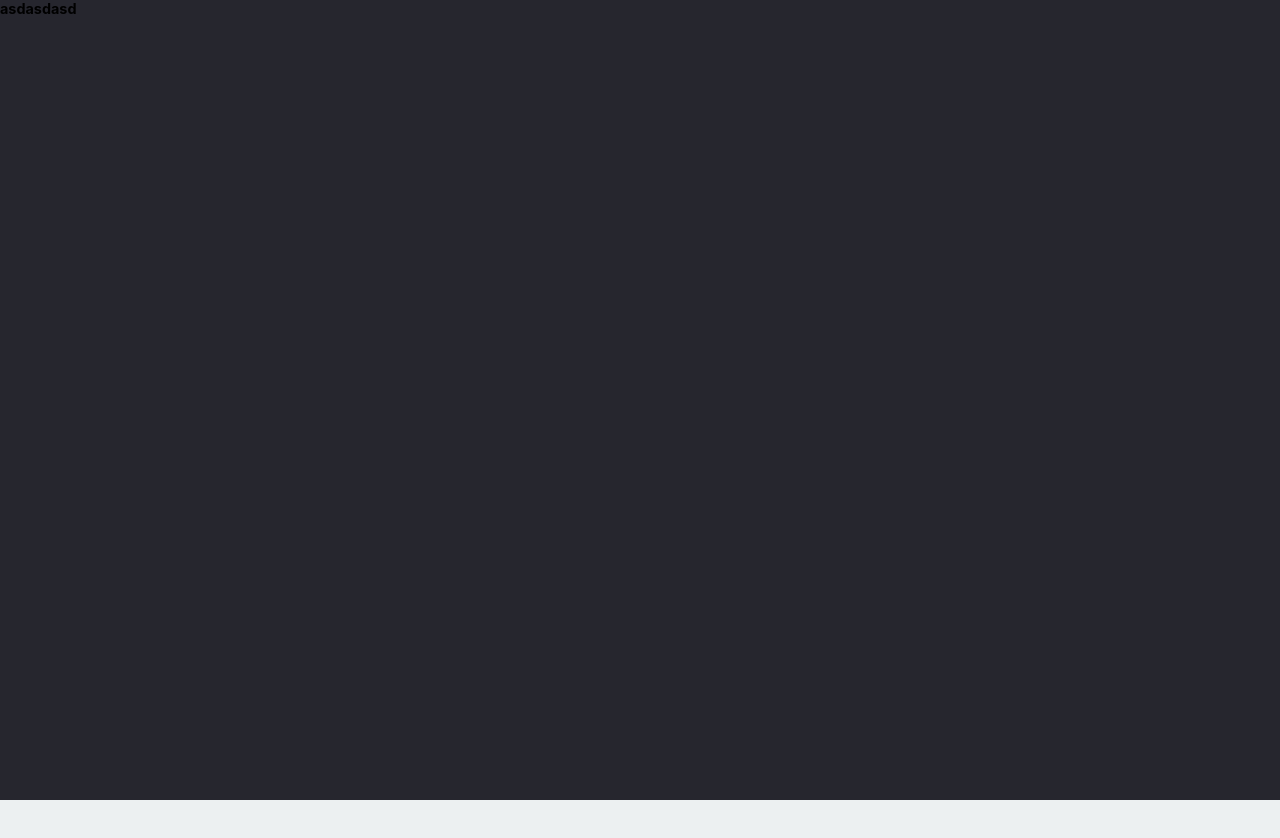
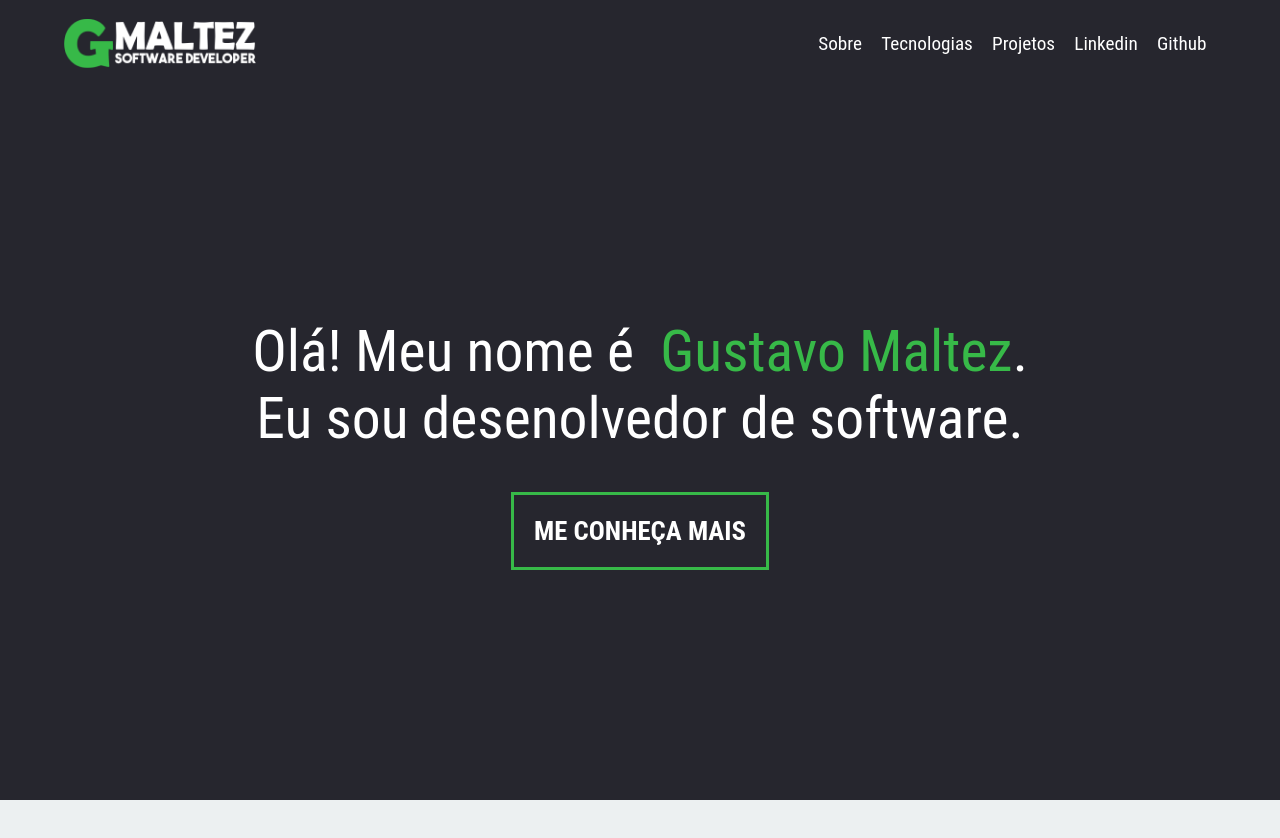
Before and after one commit to dnsgusttavo/DesafioIncludeJrPS2020.2, a React (Create React App) app: page / in a window 1280 px wide. Shown: the top 838 px of the page. Built offline with nearby package versions, Linux system fonts and the light colour scheme.

Commit message:
Added main page style

```diff
--- a/public/index.html
+++ b/public/index.html
@@ -2,7 +2,7 @@
 <html lang="en">
   <head>
     <meta charset="utf-8" />
-    <link rel="icon" href="%PUBLIC_URL%/favicon.ico" />
+    <link rel="icon" href="%PUBLIC_URL%/favicon.png" />
     <meta name="viewport" content="width=device-width, initial-scale=1" />
     <meta name="theme-color" content="#000000" />
     <meta
@@ -15,7 +15,6 @@
       manifest.json provides metadata used when your web app is installed on a
       user's mobile device or desktop. See https://developers.google.com/web/fundamentals/web-app-manifest/
     -->
-    <link rel="manifest" href="%PUBLIC_URL%/manifest.json" />
     <!--
       Notice the use of %PUBLIC_URL% in the tags above.
       It will be replaced with the URL of the `public` folder during the build.
@@ -25,7 +24,7 @@
       work correctly both with client-side routing and a non-root public URL.
       Learn how to configure a non-root public URL by running `npm run build`.
     -->
-    <title>React App</title>
+    <title>GMALTEZ - Desafio IncludeJr</title>
   </head>
   <body>
     <noscript>You need to enable JavaScript to run this app.</noscript>
--- a/src/App.css
+++ b/src/App.css
@@ -16,6 +16,7 @@
 
 html, body, #root {
   height: 100vh;
+  scroll-behavior: smooth
 }
 
 body {
--- a/src/App.js
+++ b/src/App.js
@@ -1,16 +1,32 @@
 import React from 'react';
 import './App.css';
-import { Container } from './styles';
+import { Container, Header, Main } from './styles';
 
+import Logo from './assets/images/logo.png'
 const App = () => {
   return(
      <>
-      <Container type="dark">
-        <h1>asdasdasd</h1>
+      <Container type="dark" id="main">
+        <Header>
+          <img src={Logo} alt="logo"/>
+          <ul>
+            <li><a href="#about">Sobre</a></li>
+            <li><a href="#tools">Tecnologias</a></li>
+            <li><a href="#projects">Projetos</a></li>
+            <li><a href="https://www.linkedin.com/in/gustavommaltez/">Linkedin</a></li>
+            <li><a href="https://github.com/dnsgusttavo">Github</a></li>
+          </ul>
+        </Header>
+        <Main>
+            <h1>Olá! Meu nome é {'\u00A0'}<p>Gustavo Maltez</p>.</h1>
+            <h1>Eu sou desenolvedor de software.</h1>
+            <a href="#about">ME CONHEÇA MAIS</a>
+        </Main>
+
       </Container>
-      <Container type="light"/>
-      <Container type="dark"/>
-      <Container type="light"/>
+      <Container type="light" id="about"/>
+      <Container type="dark" id="tools"/>
+      <Container type="light" id="projects"/>
      </>
      )
 }
--- a/src/styles.js
+++ b/src/styles.js
@@ -5,3 +5,70 @@ export const Container = styled.section`
     height: 100%;
     background-color: ${props => {if(props.type === "dark") return `#26262E`; else if(props.type === "light") return '#ECF0F1'}}
 `;
+
+export const Header = styled.header`
+    width: 100%;
+    display: flex;
+    flex-direction: row;
+    align-items: center;
+    justify-content: space-between;
+    padding: 2rem 5%;
+
+    img{
+        width: 20rem;
+    }
+
+    ul{
+        display: flex;
+        flex-direction: row;
+    }
+    li{
+        list-style: none;
+        padding: 0 1rem;
+    }
+    li a{
+        font: normal 2rem 'Roboto Condensed', sans-serif;
+        color: #FFF;
+        text-decoration: none;
+        transition: 200ms
+    }
+    li a:hover{
+        padding-bottom: 5px;
+        border-bottom: 0.2rem solid #37B948;
+        cursor: pointer
+    }
+`;
+
+export const Main = styled.main`
+    display: flex;
+    flex-direction: column;
+    justify-content: center;
+    align-items: center;
+    height: 100%;
+    padding-bottom: 87px;
+    h1{
+        display: flex;
+        font: normal 6rem 'Roboto Condensed', sans-serif;
+        color: #FFF;
+    }
+
+    h1 p{
+        color: #37B948;
+    }
+
+    a{
+        text-decoration: none;
+        color: #fff;
+        font: bold 20pt 'Roboto Condensed', sans-serif;
+        padding: 20px;
+        border-width: 3px;
+        border-style: solid;
+        border-color: #37b948;
+        margin-top: 5vh;
+        transition: 400ms;
+    }
+
+    a:hover{
+        background-color: #37b948;
+    }
+`
```
Also changed, not shown: public/favicon.png (added).
